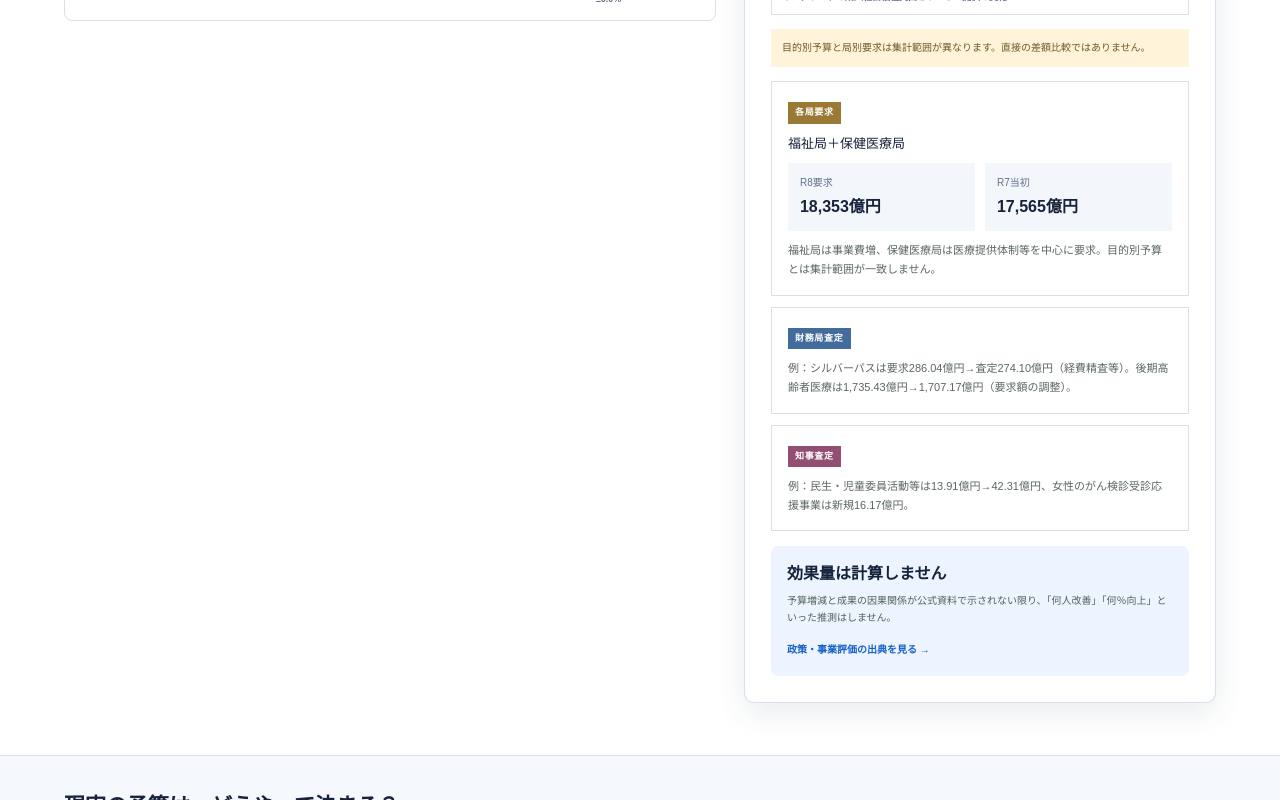
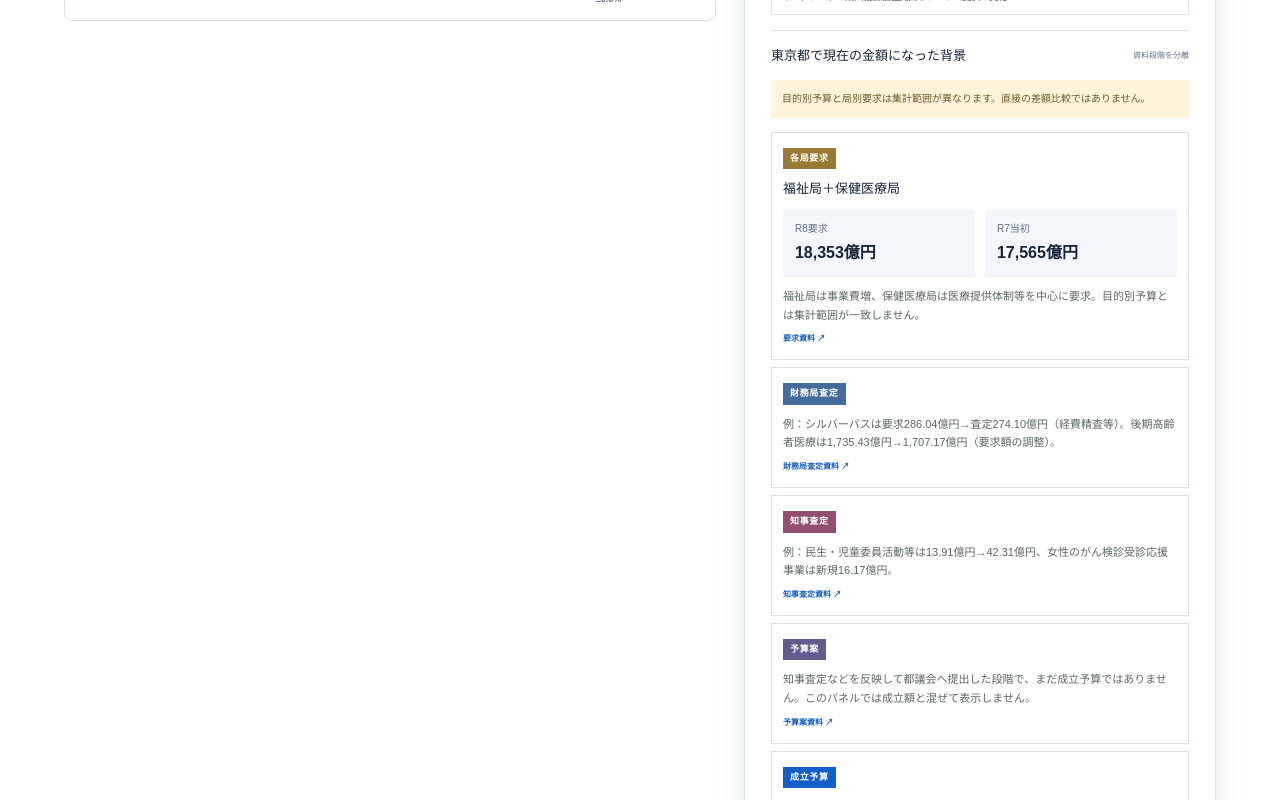
Before and after one commit to okajun35/tokyo-budget-simulator, a Next.js app: page / in a window 1280 px wide. Shown: the part 1520-2320 px from the top of the page. Built offline with nearby package versions, Linux system fonts and the light colour scheme.

Commit message:
feat: separate category budget stages

```diff
--- a/app/globals.css
+++ b/app/globals.css
@@ -106,9 +106,12 @@ input[type="range"]::-webkit-slider-thumb { appearance:none; width:16px; height:
 .caseUnavailable { padding:10px; }
 .caseUnavailable p { margin:4px 0 0; color:var(--muted); font-size:8px; line-height:1.6; }
 .warning { margin:14px 0; padding:11px; background:#fff3d9; color:#6f5728; font-size:10px; line-height:1.6; }
+.budgetBackgroundTimeline { display:grid; gap:7px; }
 .timelineCard { margin-top:11px; padding:16px; border:1px solid var(--line); }
+.budgetBackgroundTimeline .timelineCard { margin-top:0; padding:11px; }
 .timelineCard h3 { margin:10px 0; font-size:13px; }
 .timelineCard p { margin:10px 0 0; color:#5a6664; font-size:11px; line-height:1.7; }
+.timelineCard>a { display:inline-block; margin-top:8px; color:var(--teal); font-size:8px; font-weight:800; }
 .stageTag { display:inline-block; padding:4px 7px; color:white; background:#777; font-size:9px; letter-spacing:.08em; font-weight:900; }
 .stageTag.request { background:#9a7935; }.stageTag.bureau,.stageTag.bureau_assessment { background:#436b9b; }.stageTag.governor,.stageTag.governor_assessment { background:#934f72; }.stageTag.enacted_budget { background:var(--teal); }.stageTag.proposal { background:#655a8e; }.stageTag.external_request { background:#8b6956; }.stageTag.evaluation { background:#4c7b52; }
 .noForecast { margin-top:15px; padding:16px; background:#edf4ff; border-radius:7px; }
--- a/app/page.tsx
+++ b/app/page.tsx
@@ -29,6 +29,13 @@ import { BUDGET_SOURCES } from "@/features/trace-budget-sources/budget-sources";
 const money = (v: number) => `${Math.round(v).toLocaleString("ja-JP")}億円`;
 const signedMoney = (v: number) =>
   v === 0 ? "±0億円" : `${v > 0 ? "+" : ""}${money(v)}`;
+const budgetBackgroundSources = {
+  request: BUDGET_SOURCES.find(source => source.id === "request")!,
+  bureauAssessment: BUDGET_SOURCES.find(source => source.id === "bureau")!,
+  governorAssessment: BUDGET_SOURCES.find(source => source.id === "governor")!,
+  proposal: BUDGET_SOURCES.find(source => source.id === "proposal")!,
+  enactedBudget: BUDGET_SOURCES.find(source => source.id === "enacted")!,
+};
 export default function Home() {
   const [values, setValues] = useState<BudgetAllocations>(() =>
     createInitialBudgetSimulationState(BUDGET_CATEGORIES).allocations,
@@ -162,10 +169,17 @@ export default function Home() {
               <div className="contextSectionHead"><h3>国内外の事例</h3><span>公的資料で確認</span></div>
               <div className="budgetCaseList">{contextCases.map(({scope, label, budgetCase}) => budgetCase ? <details key={scope} data-budget-case-scope={scope}><summary><span>{label}</span><b>{budgetCase.title}</b></summary><div className="budgetCaseBody"><p className="caseMeta">{budgetCase.jurisdiction} · {budgetCase.period}</p><p>{budgetCase.budgetContext}</p><strong>{CAUSAL_STRENGTH_LABELS[budgetCase.causalStrength]}</strong><ul>{budgetCase.confirmedChanges.map(change => <li key={change}>{change}</li>)}</ul><p className="caseCaution">{budgetCase.caution}</p>{scope === "international" && <p className="caseCaution">制度や前提が異なるため、東京都で同じ結果になるとは限りません。</p>}<a href={budgetCase.sourceUrl} target="_blank" rel="noreferrer">公的資料を確認する ↗</a></div></details> : <div className="caseUnavailable" key={scope}><b>{label}</b><p>この分野は信頼できる事例をまだ収録していません。推測例は表示しません。</p></div>)}</div>
             </section>
-            <div className="warning">目的別予算と局別要求は集計範囲が異なります。直接の差額比較ではありません。</div>
-            <div className="timelineCard"><span className="stageTag request">各局要求</span>{active.request ? <><h3>{active.request.bureau}</h3><div className="requestNums"><span>R8要求<b>{money(active.request.requestedAmount100mYen)}</b></span><span>R7当初<b>{money(active.request.previousAmount100mYen)}</b></span></div><p>{active.request.reason}</p></> : <p>このプロトタイプでは、代表局の要求総額をまだ対応付けていません。推測値は表示しません。</p>}</div>
-            <div className="timelineCard"><span className="stageTag bureau">財務局査定</span><p>{active.bureauAssessment ?? "この分野の代表事例は未収録です。公式の事項別一覧で確認できます。"}</p></div>
-            <div className="timelineCard"><span className="stageTag governor">知事査定</span><p>{active.governorAssessment ?? "知事査定で変更された事項だけが資料に掲載されます。該当なしを『判断なし』とは扱いません。"}</p></div>
+            <section className="contextSection">
+              <div className="contextSectionHead"><h3>東京都で現在の金額になった背景</h3><span>資料段階を分離</span></div>
+              <div className="warning">目的別予算と局別要求は集計範囲が異なります。直接の差額比較ではありません。</div>
+              <div className="budgetBackgroundTimeline">
+                <article className="timelineCard" data-budget-background-stage="request"><span className="stageTag request">各局要求</span>{active.request ? <><h3>{active.request.bureau}</h3><div className="requestNums"><span>R8要求<b>{money(active.request.requestedAmount100mYen)}</b></span><span>R7当初<b>{money(active.request.previousAmount100mYen)}</b></span></div><p>{active.request.reason}</p></> : <p>代表局の要求総額を対応付けられていないため、推測値は表示しません。</p>}<a href={budgetBackgroundSources.request.sourceUrl} target="_blank" rel="noreferrer">要求資料 ↗</a></article>
+                <article className="timelineCard" data-budget-background-stage="bureau_assessment"><span className="stageTag bureau">財務局査定</span><p>{active.bureauAssessment ?? "この分野の代表事項は未収録です。事項別一覧に掲載されないことを『査定なし』とは扱いません。"}</p><a href={budgetBackgroundSources.bureauAssessment.sourceUrl} target="_blank" rel="noreferrer">財務局査定資料 ↗</a></article>
+                <article className="timelineCard" data-budget-background-stage="governor_assessment"><span className="stageTag governor">知事査定</span><p>{active.governorAssessment ?? "知事査定で変更された事項だけが資料に掲載されます。掲載なしを『判断なし』とは扱いません。"}</p><a href={budgetBackgroundSources.governorAssessment.sourceUrl} target="_blank" rel="noreferrer">知事査定資料 ↗</a></article>
+                <article className="timelineCard" data-budget-background-stage="proposal"><span className="stageTag proposal">予算案</span><p>知事査定などを反映して都議会へ提出した段階で、まだ成立予算ではありません。このパネルでは成立額と混ぜて表示しません。</p><a href={budgetBackgroundSources.proposal.sourceUrl} target="_blank" rel="noreferrer">予算案資料 ↗</a></article>
+                <article className="timelineCard" data-budget-background-stage="enacted_budget"><span className="stageTag enacted_budget">成立予算</span><h3>{money(active.baselineAmount100mYen)}</h3><p>都議会の議決後に成立した当初予算です。本シミュレーターの初期値として使用しています。</p><a href={budgetBackgroundSources.enactedBudget.sourceUrl} target="_blank" rel="noreferrer">成立後の予算概要 ↗</a></article>
+              </div>
+            </section>
             <div className="noForecast"><b>効果量は計算しません</b><p>予算増減と成果の因果関係が公式資料で示されない限り、「何人改善」「何％向上」といった推測はしません。</p><button onClick={() => setTab("sources")}>政策・事業評価の出典を見る →</button></div>
           </aside>
         </div>
```
Also changed, not shown: 2 other files (tests, documents, lock files or other folders).
